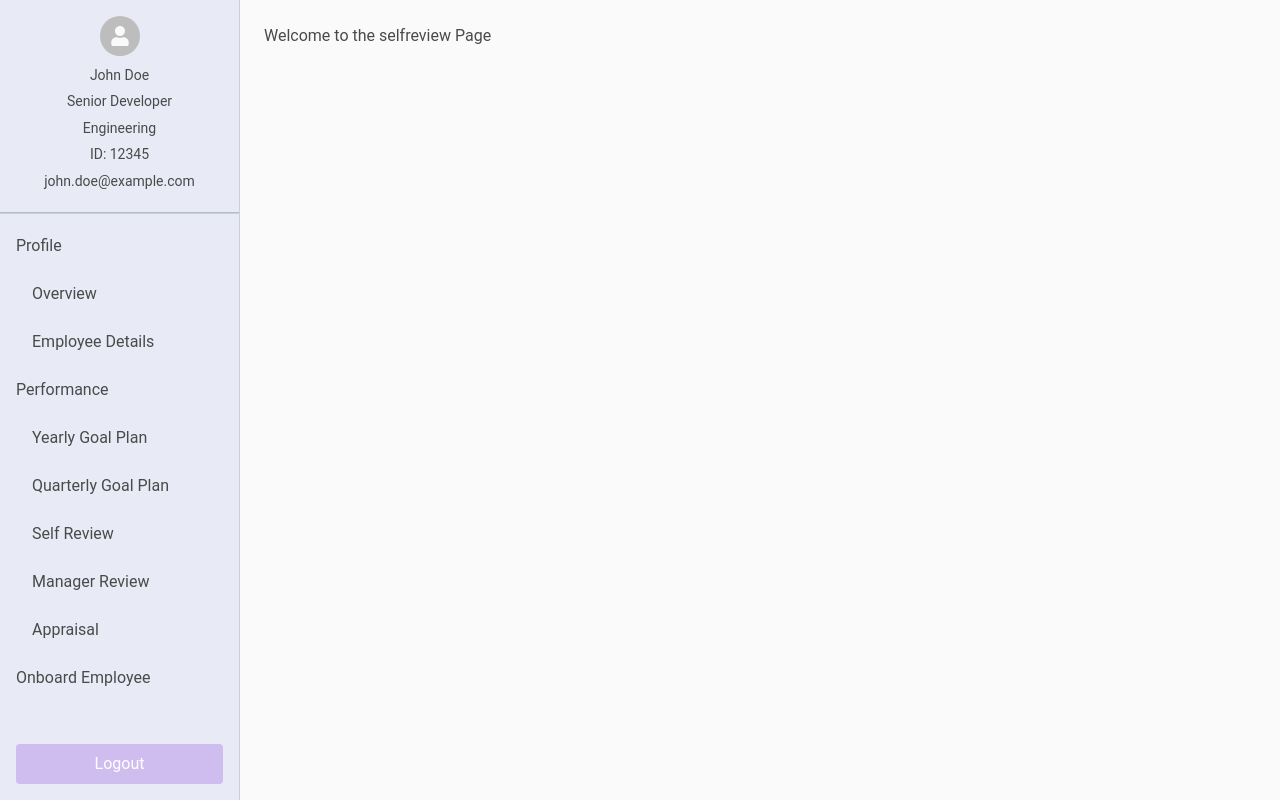
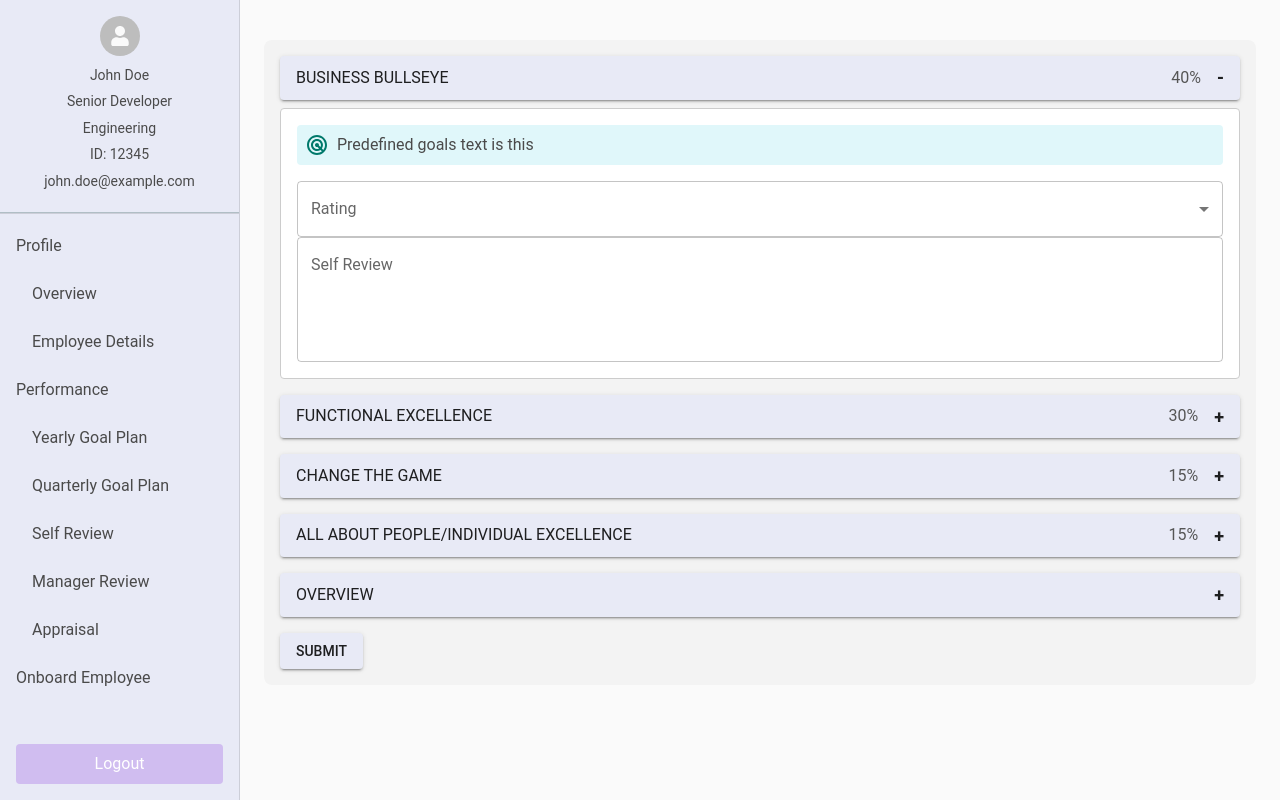
Before and after one commit to Ashwin7867/Cl-Hive-Frontend, a React (Create React App) app: page /performance-self-review in a window 1280 px wide. Built offline with nearby package versions, Linux system fonts and the light colour scheme; sample sign-in values are in the browser's storage.

Commit message:
self review page changes

```diff
--- a/src/components/pages/SelfReview.jsx
+++ b/src/components/pages/SelfReview.jsx
@@ -1,7 +1,227 @@
-import React from "react";
+import React, { useState } from "react";
+import {
+  Box,
+  Typography,
+  Collapse,
+  Button,
+  Tabs,
+  Tab,
+  TextField,
+  MenuItem,
+} from "@mui/material";
+import { makeStyles } from "@mui/styles";
+import { Radar } from "@mui/icons-material";
 
-const PageName = () => {
-  return <h2>Welcome to the selfreview Page</h2>;
+const useStyles = makeStyles({
+  lowerBox: {
+    backgroundColor: "#f3f3f3",
+    padding: "16px",
+    marginTop: "16px",
+    borderRadius: "8px",
+  },
+  row: {
+    marginBottom: "16px",
+  },
+  button: {
+    display: "flex",
+    alignItems: "center",
+    justifyContent: "space-between",
+    width: "100%",
+    padding: "8px 16px",
+    textAlign: "left",
+  },
+  titleWrapper: {
+    display: "flex",
+    alignItems: "center",
+    justifyContent: "space-between",
+    width: "100%",
+  },
+  title: {
+    flex: 1,
+    textAlign: "left",
+  },
+  weightage: {
+    width: "100px",
+    textAlign: "right",
+    fontSize: "14px",
+    color: "#555",
+  },
+  sign: {
+    fontWeight: "bold",
+    fontSize: "18px",
+    marginLeft: "16px",
+  },
+  collapseContent: {
+    padding: "16px",
+    backgroundColor: "white",
+    border: "1px solid #ccc",
+    borderRadius: "4px",
+    marginTop: "8px",
+  },
+  targetArea: {
+    display: "flex",
+    alignItems: "center",
+    backgroundColor: "#e0f7fa",
+    padding: "8px",
+    borderRadius: "4px",
+    marginBottom: "16px",
+  },
+  bullseyeIcon: {
+    marginRight: "8px",
+    color: "#00796b",
+  },
+  textField: {
+    marginBottom: "16px",
+  },
+  submitButton: {
+    marginTop: "16px",
+    backgroundColor: "#6972a3",
+    color: "white",
+  },
+});
+
+const ratingOptions = [
+  { value: 1, label: "Need Improvement" },
+  { value: 2, label: "Below Expectations" },
+  { value: 3, label: "Met All Expectations" },
+  { value: 4, label: "Exceeded Some Expectations" },
+  { value: 5, label: "Highly Exceeded Some Expectations" },
+];
+
+const goals = [
+  { _id:'id1', title: "Business Bullseye", weightage: 40, target: "Predefined goals text is this" },
+  { _id:'id2',title: "Functional Excellence", weightage: 30, target: "Predefined goals text is this" },
+  { _id:'id3',title: "Change The Game", weightage: 15, target: "Predefined goals text is this" },
+  { _id:'id4',title: "All About People/Individual Excellence", weightage: 15, target: "Predefined goals text is this" },
+  { _id:'id5',title: "Overview", weightage: null },
+];
+
+const SelfReview = () => {
+  const classes = useStyles();
+  const [openRows, setOpenRows] = useState({ 0: true });
+  const [responses, setResponses] = useState(
+    goals.map((goal) => ({
+      title: goal.title,
+      weightage: goal.weightage,
+      selfRating: "",
+      selfReviewText: "",
+    }))
+  );
+
+  const toggleRow = (index) => {
+    setOpenRows((prev) => ({ ...prev, [index]: !prev[index] }));
+  };
+
+  const handleRatingChange = (index, value) => {
+    setResponses((prev) =>
+      prev.map((response, i) =>
+        i === index ? { ...response, selfRating: value } : response
+      )
+    );
+  };
+
+  const handleTextChange = (index, value) => {
+    setResponses((prev) =>
+      prev.map((response, i) =>
+        i === index ? { ...response, selfReviewText: value } : response
+      )
+    );
+  };
+
+  const handleSubmit = () => {
+    const isValid = responses.every(
+      (response) =>
+        response.selfRating !== "" &&
+        response.selfReviewText.trim().length > 0
+    );
+
+    if (!isValid) {
+      alert("Please fill out all fields before submitting.");
+      return;
+    }
+
+    // Prepare the submitted data with id and title
+    const submitData = responses.map((response, index) => ({
+      _id: goals[index]._id,
+      title: response.title,
+      selfRating: response.selfRating,
+      selfReviewText: response.selfReviewText,
+    }));
+
+    console.log("Submitted:", submitData);
+  };
+
+  return (
+    <Box>
+      <Box className={classes.lowerBox}>
+        {goals.map((goal, index) => (
+          <Box key={index} className={classes.row}>
+            <Button
+              variant="contained"
+              onClick={() => toggleRow(index)}
+              className={classes.button}
+            >
+              <Box className={classes.titleWrapper}>
+                <Typography className={classes.title}>{goal.title}</Typography>
+                {goal.weightage !== null && (
+                  <Typography className={classes.weightage}>
+                    {goal.weightage}%
+                  </Typography>
+                )}
+                <span className={classes.sign}>
+                  {openRows[index] ? "-" : "+"}
+                </span>
+              </Box>
+            </Button>
+            <Collapse in={openRows[index]}>
+              <Box className={classes.collapseContent}>
+                {goal.title !== "Overview" && (
+                  <Box className={classes.targetArea}>
+                    <Radar className={classes.bullseyeIcon} />
+                    <Typography>{goal.target}</Typography>
+                  </Box>
+                )}
+                <TextField
+                  select
+                  label="Rating"
+                  value={responses[index].selfRating}
+                  onChange={(e) =>
+                    handleRatingChange(index, e.target.value)
+                  }
+                  fullWidth
+                  className={classes.textField}
+                >
+                  {ratingOptions.map((option) => (
+                    <MenuItem key={option.value} value={option.value}>
+                      {option.label}
+                    </MenuItem>
+                  ))}
+                </TextField>
+                <TextField
+                  label="Self Review"
+                  multiline
+                  rows={4}
+                  value={responses[index].selfReviewText}
+                  onChange={(e) =>
+                    handleTextChange(index, e.target.value)
+                  }
+                  fullWidth
+                  className={classes.textField}
+                />
+              </Box>
+            </Collapse>
+          </Box>
+        ))}
+        <Button
+          variant="contained"
+          onClick={handleSubmit}
+          className={classes.submitButton}
+        >
+          Submit
+        </Button>
+      </Box>
+    </Box>
+  );
 };
 
-export default PageName;
+export default SelfReview;
```
